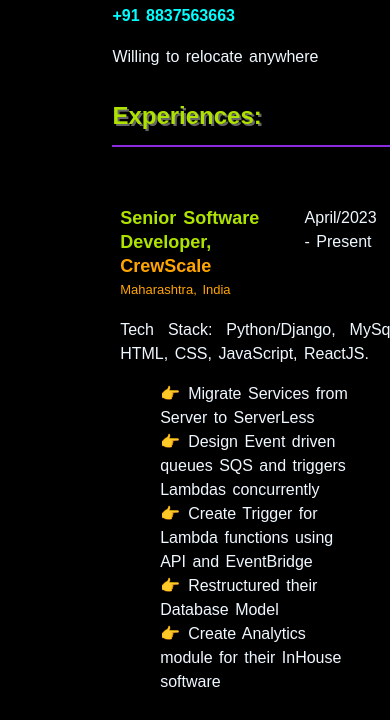
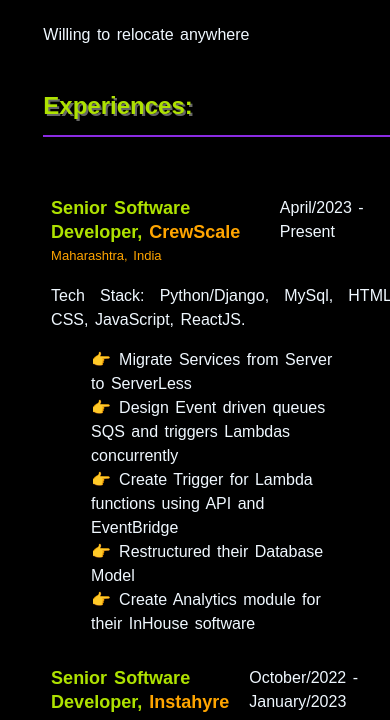
Before and after one commit to deepanshumehtaa/dpm07.github.io, a plain HTML site: page index.html in a window 390 px wide. Shown: the part 216-936 px from the top of the page. Drawn offline with Linux system fonts and the light colour scheme.

Commit message:
Update index.html

```diff
--- a/index.html
+++ b/index.html
@@ -205,6 +205,19 @@
             border: 1px solid #ddd; /* Add borders for separation (optional) */
             padding: 10px; /* Add padding for spacing within each item (optional) */
             box-sizing: border-box; /* Include padding and border in item width */
+        }
+
+        @media only screen and (max-width: 992px) {
+            /* body{
+                background-color: red;
+            } */
+
+            .outer_resume_border {
+                /* border: 1px solid rgb(255, 255, 255); */
+                margin: 10px;
+                padding: 5px 0vh 0vh 3vh;
+                width: 97vw
+        }
         }
 
     </style>
```
